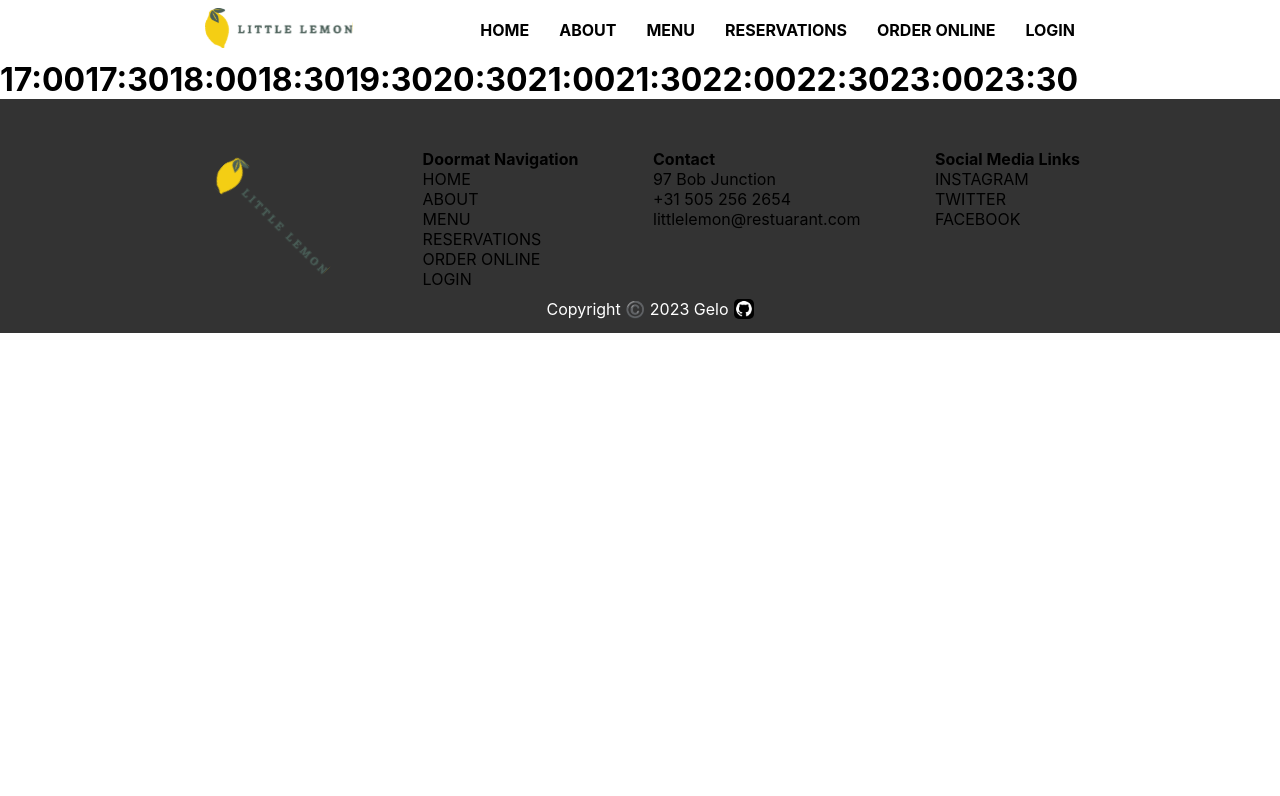
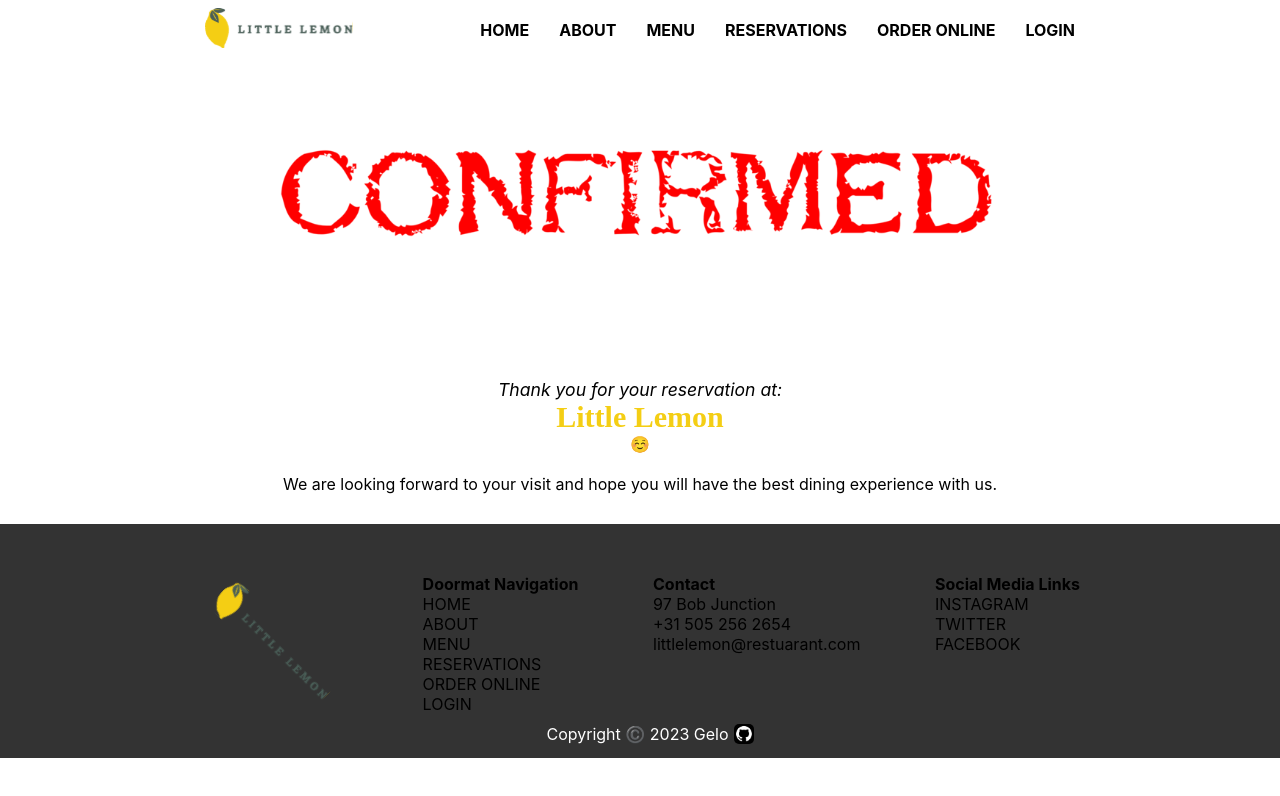
Before and after one commit to markjpT/little-lemon-web-app, a React (Create React App) app: page /confirmed-booking in a window 1280 px wide. Shown: the top 796 px of the page. Built offline with nearby package versions, Linux system fonts and the light colour scheme.

Commit message:
Add a component for confirmed bookings

```diff
--- a/src/App.js
+++ b/src/App.js
@@ -7,6 +7,7 @@ import OrderOnline from './components/OrderOnline';
 import Login from './components/Login';
 import Footer from './components/Footer';
 import BookingPage from './components/bookings-page/BookingPage';
+import ConfirmedBooking from './components/bookings-page/ConfirmedBooking';
 import { Routes, Route } from 'react-router';
 import { useReducer } from 'react';
 import { fetchAPI, submitAPI } from './components/api/webApi';
@@ -37,7 +38,6 @@ function App() {
     <>
         <div className='allComponents'>
           <Navigation />
-          <h1>{initializeTimes()}</h1>
           <Routes>
               <Route path='/' element={<Homepage />} />
               <Route path='/about' element={<About />} />
@@ -45,6 +45,7 @@ function App() {
               <Route path='/order-online' element={<OrderOnline />} />
               <Route path='/login' element={<Login />} />
               <Route path='/bookings' element={<BookingPage times={availableTime} dispatchs={dispatch} />} />
+              <Route path='/confirmed-booking' element={<ConfirmedBooking />} />
           </Routes>
           <Footer />
         </div>
--- a/src/components/bookings-page/BookingForm.jsx
+++ b/src/components/bookings-page/BookingForm.jsx
@@ -1,4 +1,5 @@
 import React, { useState } from 'react'
+import { Link } from 'react-router-dom';
 
 function BookingForm(props) {
     const initialDate = new Date();
@@ -29,6 +30,7 @@ function BookingForm(props) {
 
     function handleEvent(e) {
         e.preventDefault()
+
         alert('Booked')
     }
 
@@ -36,7 +38,7 @@ function BookingForm(props) {
 
     function renderDate(e) {
         if (!isValidDate(e.target.value)) {
-            alert(`Sorry! Reservations not available for this date!`);
+            alert(`Past dates are not valid, \nPlease choose another date`);
             return;
         }
 
@@ -47,7 +49,7 @@ function BookingForm(props) {
 
   return (
         <>
-        <h1 data-testid='heading'>Reserve a table</h1>
+        <h1 data-testid='heading' className='reserve-text'>Reserve a table</h1>
         <form className='reserve-form' onSubmit={handleEvent}>
             <div className="form-input">
                 <label htmlFor="res-date">Choose date:</label>
@@ -57,7 +59,7 @@ function BookingForm(props) {
                 <label htmlFor="res-time">Choose time:</label>
                 <select id="res-time" value={time} onChange={(e) => setTime(e.target.value)}>
                     {
-                    arr.map((item, index) => {
+                    arr?.map((item, index) => {
                         return (
                             <option key={index}>{item}</option>
                         )
@@ -75,8 +77,12 @@ function BookingForm(props) {
                     <option>Anniversary</option>
                 </select>
             </div>
-            <input type="submit" className='button booking-form-button' />
+            <div className="submit-button-container">
+            <Link to='/confirmed-booking'><input type="submit" className='button booking-form-button' /></Link>
+
+            </div>
         </form>
+        <hr />
         <div className="booking-info">
             <p>Date: {date}</p>
             <p>Time: {time}</p>
--- /dev/null
+++ b/src/components/bookings-page/ConfirmedBooking.jsx
@@ -0,0 +1,17 @@
+import React from 'react'
+import './Styles.css'
+
+function ConfirmedBooking() {
+  return (
+    <section id='confirmed-booking'>
+        <img src={require('../../icons_assets/reservation-confirmed.png')} alt="Confirmed" />
+        <div className="msg">
+            <p className="thanks-msg"><i>Thank you for your reservation at:</i></p>
+            <h1 className='restaurant-name'>Little Lemon</h1> ☺️ <br /> <br />
+            <p>We are looking forward to your visit and hope you will have the best dining experience with us.</p>
+        </div>
+    </section>
+  )
+}
+
+export default ConfirmedBooking
--- a/src/components/bookings-page/Styles.css
+++ b/src/components/bookings-page/Styles.css
@@ -17,7 +17,8 @@ FORM
 *******************************************/
 
 #booking {
-    /* background-color: #495E57; */
+    padding-top: 30px;
+    padding-bottom: 30px;
 }
 
 #restaurant-display {
@@ -54,31 +55,68 @@ FORM
     display: grid;
     /* max-width: 400px; */
     gap: 15px;
-    /* background-color: var(--secondary-color); */
     padding-top: 20px;
     padding-bottom: 20px;
 }
 
-/* .form-input {
-    display: block;
-} */
+.reserve-text {
+    text-align: center;
+    color: var(--secondary-color);
+}
 
 .form-input > input,
 .form-input > select {
     /* font-size: 16px;
     font-weight: 700; */
-    display: block;
+    /* display: block; */
+    margin-left: 20px;
 }
 
-/* #res-date,
-#res-time,
-#guests,
-#occation {
-    width: 100px
-} */
+.form-input > label {
+    text-transform: uppercase;
+    font-size: 12px;
+}
+
+.submit-button-container {
+    display: grid;
+    place-content: center;
+}
 
 .booking-form-button {
     width: 120px;
     padding-top: 5px;
     padding-bottom: 5px;
 }
+
+.booking-info {
+    display: grid;
+    gap: 10px;
+    padding: 20px;
+}
+
+/******************************************
+CONFIRMED-BOOKING
+*******************************************/
+
+#confirmed-booking > img {
+    width: 100%;
+}
+
+.msg {
+    padding: 30px;
+    text-align: center;
+}
+
+#confirmed-booking > p {
+}
+
+.thanks-msg {
+    font-size: 1.1rem;
+
+}
+
+.restaurant-name {
+    color: var(--primary-color2);
+    font-family: 'Times New Roman', Times, serif;
+    font-size: 30px;
+}
```
Also changed, not shown: src/icons_assets/reservation-confirmed.png (added).
